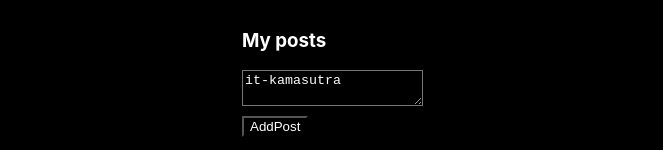
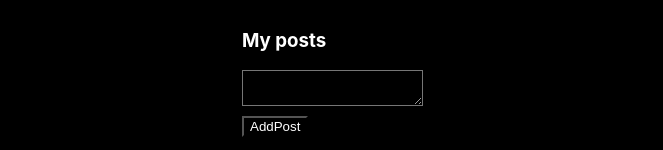
Before and after one commit to Kotfil/SocialMarch, a React (Create React App) app: page /profile in a window 1280 px wide. Shown: the part 404-554 px from the top of the page, without its empty margins (8-671 px from the left). Built offline with nearby package versions, Linux system fonts and the light colour scheme.

Commit message:
add new func + flux

```diff
--- a/src/App.jsx
+++ b/src/App.jsx
@@ -4,7 +4,7 @@ import Header from "./components/Header/Header";
 import Navbar from "./components/Navbar/Navbar";
 import Profile from "./components/Profile/Profile";
 import Dialogs from "./components/Dialogs/Dialogs";
-import {BrowserRouter, Route} from "react-router-dom";
+import {Route} from "react-router-dom";
 
 
 const App = (props) => {
@@ -16,13 +16,21 @@ const App = (props) => {
             <Navbar/>
             <div className='app-wrapper-content'>
                 <Route path='/profile' render={() =>
-                    <Profile profilePage={props.state.profilePage}
-                             addPost={props.addPost}
-                             updateNewPostText={props.updateNewPostText}/>}/>
+                    <Profile
+                        profilePage={props.state.profilePage}
+                        updateNewPostText={props.updateNewPostText}
+                        addPost={props.addPost}
+                        // updeatePost={props.updeatePost}
+                    />
+                }/>
                 <Route path='/dialogs' render={() =>
-                    <Dialogs state={props.state.dialogsPage}
-                             updateNewMessageText={props.updateNewMessageText}
-                             addMessage={props.addMessage}/>}/>
+                    <Dialogs
+                        dialogsPage={props.state.dialogsPage}
+                        updateNewMessageText={props.updateNewMessageText}
+                        addMessage={props.addMessage}
+                        // toggleErrorClass={props.toggleErrorClass}
+                    />
+                }/>
                 <Route path='#'/>
                 <Route path='#'/>
                 <Route path='#'/>
--- a/src/components/Dialogs/Dialogs.jsx
+++ b/src/components/Dialogs/Dialogs.jsx
@@ -6,25 +6,18 @@ import DialogItem from "./DialogItem/DialogItem";
 
 const Dialogs = (props) => {
 
+    let dialogsEl = props.dialogsPage.dialogs.map(d => <DialogItem name={d.name} id={d.id} key={d+Math.random()}/>);
+    let messagesEl = props.dialogsPage.messages.map(m => <Message messages={m.message} key={m+Math.random()}/>);
 
-    let dialogsEl = props.state.dialogs.map(d => <DialogItem name={d.name} id={d.id}/>);
-    let messagesEl = props.state.messages.map(m => <Message messages={m.message}/>);
+    let onMessageChange = (e) => {
+        props.updateNewMessageText(e.currentTarget.value);
+    };
 
-    let newMessageElement = React.createRef();
-
-    let addMessage = () => {
-
-        props.addMessage();
-        props.updateNewMessageText('');
-    }
-
-    let onMessageChange = () => {
-        let message = newMessageElement.current.value;
-        props.updateNewMessageText(message);
-
-    }
-    //null
-
+    let onKeyPress = (e) => {
+        if (e.key === "Enter") {
+            props.addMessage();
+        }
+    };
 
     return (
         <div className={s.dialogs}>
@@ -36,12 +29,14 @@ const Dialogs = (props) => {
                 {messagesEl}
                 <textarea
                     onChange={onMessageChange}
-                    ref={newMessageElement}
-                    value={props.newMessageText}
-                    placeholder={"Add new message"}></textarea>
+                    onKeyPress={onKeyPress} //Узнать у ментора почему бордер не красный
+                    value={props.dialogsPage.newMessageText}
+                    placeholder={"Add new message"}
+                    className={props.dialogsPage.errorClass ? s.error : ''}
+                />
                 <div>
                     <button
-                        onClick={addMessage}>addMessage
+                        onClick={props.addMessage}>addMessage
                     </button>
                 </div>
 
--- a/src/components/Dialogs/Dialogs.module.css
+++ b/src/components/Dialogs/Dialogs.module.css
@@ -25,3 +25,7 @@
 .message {
 
 }
+
+.error {
+    border: 2px solid red;
+}
--- a/src/components/Profile/MyPosts/MyPosts.jsx
+++ b/src/components/Profile/MyPosts/MyPosts.jsx
@@ -6,28 +6,30 @@ const MyPosts = (props) => {
 
     let postsElements = props.posts.map(p => <Post message={p.message} likesCount={p.likesCount}/>);
 
-    let newPostElement = React.createRef();
 
-    let addPost = () => {
-        props.addPost();
-        props.updateNewPostText('');
-    }
 
-    let onPostChange = () => {
-        let text = newPostElement.current.value;
-        props.updateNewPostText(text);
 
-    }
+
+
+
+    // let onKeyPress = (e) => {
+    //     if(e.key === "Enter") {
+    //
+    //     }
+    //
+    // };
+
     return (
         <div className={s.postsStyle}>
             <h3>My posts</h3>
             <div>
-                <textarea onChange={onPostChange}
-                          ref={newPostElement}
-                          value={props.newPostText}/>
+                <textarea
+
+                    // value={props.updeatePost}
+                />
                 <div className={s.buttonAddPost}>
                     <button
-                        onClick={addPost}>AddPost</button>
+                        onClick={props.addPost}>AddPost</button>
                 </div>
             </div>
             <div className={s.posts}>
--- a/src/components/Profile/Profile.jsx
+++ b/src/components/Profile/Profile.jsx
@@ -1,17 +1,16 @@
 import React from 'react';
-import s from './Profile.module.css'
+// import s from './Profile.module.css'
 import MyPosts from "./MyPosts/MyPosts";
 import ProfileInfo from "./MyPosts/ProfileInfo/ProfileInfo";
-import {addPost} from "../../redux/state";
+// import {addPost} from "../../redux/store";
 
 const Profile = (props) => {
     return (
         <div>
             <ProfileInfo />
             <MyPosts posts={props.profilePage.posts}
-                     newPostText={props.profilePage.newPostText}
-                     updateNewPostText={props.updateNewPostText}
-                     addPost={addPost}
+                     addPost={props.addPost}
+                     // updeatePost={props.updeatePost}
             />
         </div>
 
--- a/src/index.jsx
+++ b/src/index.jsx
@@ -1,11 +1,14 @@
-
 import * as serviceWorker from './serviceWorker';
 import {reRenderEntireTree} from "./render";
-import state from "./redux/state";
+import store from "./redux/store";
+import './index.css';
 
 
+store.subscribe(() => {
+    reRenderEntireTree();
+});
 
-reRenderEntireTree(state);
+reRenderEntireTree();
 
 
 serviceWorker.unregister();
--- a/src/redux/state.js
+++ /dev/null
@@ -1,70 +0,0 @@
-import {reRenderEntireTree} from "../render";
-
-
-let state = {
-    profilePage: {
-        posts: [
-            {id: 0, message: 'Hello friend', likesCount: 12},
-            {id: 1, message: 'How are You?', likesCount: 32},
-        ],
-        newPostText: 'it-kamasutra'
-
-    },
-    dialogsPage: {
-        messages: [
-            {id: 1, message: 'Hi'},
-            {id: 2, message: 'How Are You?'},
-            {id: 3, message: 'How old are you?'}
-
-        ],
-        dialogs: [
-            {id: 1, name: 'Oksana'},
-            {id: 2, name: 'Vitaly'},
-            {id: 3, name: 'Viktor'},
-            {id: 4, name: 'Marina'},
-            {id: 5, name: 'Evgen'},
-            {id: 6, name: 'Sergey'}
-        ]
-
-    }
-}
-
-export let addPost = () => {
-    let newPost = {
-        id: 3,
-        message: state.profilePage.newPostText,
-        likesCount: 0
-    };
-    state.profilePage.posts.push(newPost);
-     reRenderEntireTree(state);
-}
-
-export let updateNewPostText = (newText) => {
-    state.profilePage.newPostText = newText;
-    reRenderEntireTree(state);
-}
-
-
-export let addMessage = () => {
-
-    let newMessage = {
-        id: 1,
-        message: state.dialogsPage.newMessageText
-    };
-
-    state.dialogsPage.messages.push(newMessage);
-
-    reRenderEntireTree(state);
-}
-
-
-export let updateNewMessageText = (newMessage) => {
-    state.dialogsPage.newMessageText = newMessage;
-    reRenderEntireTree(state);
-}
-
-
-
-
-
-export default state;
--- /dev/null
+++ b/src/redux/store.js
@@ -0,0 +1,90 @@
+let store = {
+
+    _reRender(){},
+
+    subscribe(fanc) {
+        this._reRender = fanc;
+    },
+
+    getState() {
+        return this._state;
+    },
+
+    _state: {
+        profilePage: {
+            posts: [
+                {id: 0, message: 'Hello friend', likesCount: 12},
+                {id: 1, message: 'How are You?', likesCount: 32},
+            ],
+            updeatePost: "sss"
+
+        },
+        dialogsPage: {
+            messages: [
+                {id: 1, message: 'Hi'},
+                {id: 2, message: 'How Are You?'},
+                {id: 3, message: 'How old are you?'},
+                {id: 4, message: 'Hjhjkghjghyuj'}
+            ],
+            newMessageText: '',
+            errorClass: false,
+            dialogs: [
+                {id: 1, name: 'Oksana'},
+                {id: 2, name: 'Vitaly'},
+                {id: 3, name: 'Viktor'},
+                {id: 4, name: 'Marina'},
+                {id: 5, name: 'Evgen'},
+                {id: 6, name: 'Sergey'}
+            ]
+
+        }
+    },
+
+    addPost() {
+        let newPost = {
+            id: this._state.profilePage.posts.length,
+            message: this._state.profilePage.newPostText,
+            likesCount: 0
+        };
+        this._state.profilePage.posts.push(newPost);
+        this._reRender();
+    },
+
+    updateNewPostText(newText) {
+        this._state.profilePage.newPostText = newText;
+        this._reRender();
+    },
+
+    updateNewMessageText(value) {
+            this._state.dialogsPage.errorClass = false;
+            this._state.dialogsPage.newMessageText = value;
+            this._reRender();
+    },
+
+    addMessage() {
+        if (this._state.dialogsPage.newMessageText.trim() !== '') {
+
+            this._state.dialogsPage.errorClass = false;
+            let newMessage = {
+                id: this._state.dialogsPage.messages.length + 1,
+                message: this._state.dialogsPage.newMessageText
+            };
+
+            this._state.dialogsPage.messages.push(newMessage);
+            this._state.dialogsPage.newMessageText = '';
+            this._reRender();
+        }
+        else {
+            this._state.dialogsPage.errorClass = true;
+            this._reRender();
+        }
+    },
+
+
+    updeatePost() {
+        return this._state.profilePage.posts;
+    }
+};
+
+
+export default store;
--- a/src/render.jsx
+++ b/src/render.jsx
@@ -1,20 +1,20 @@
 import React from 'react';
 import ReactDOM from 'react-dom';
-import './index.css';
 import App from './App';
-import * as serviceWorker from './serviceWorker';
 import {BrowserRouter} from "react-router-dom";
-import {addMessage, addPost, updateNewPostText, updateNewMessageText} from "./redux/state";
+import store from "./redux/store";
 
-
-export let reRenderEntireTree = (state) => {
+export let reRenderEntireTree = () => {
     ReactDOM.render(
         <BrowserRouter>
             <App
-                state={state}
-                addPost={addPost}
-                addMessage={addMessage}
-                updateNewPostText={updateNewPostText}
-                updateNewMessageText={updateNewMessageText}
-            /> </BrowserRouter>, document.getElementById('root'));
-}
+                state={store.getState()}
+                addPost={store.addPost.bind(store)}
+                addMessage={store.addMessage.bind(store)}
+                updateNewPostText={store.updateNewPostText.bind(store)}
+                updateNewMessageText={store.updateNewMessageText.bind(store)}
+                // updeatePost={store.updeatePost.bind(store)}
+            />
+        </BrowserRouter>,
+        document.getElementById('root'));
+};
```
